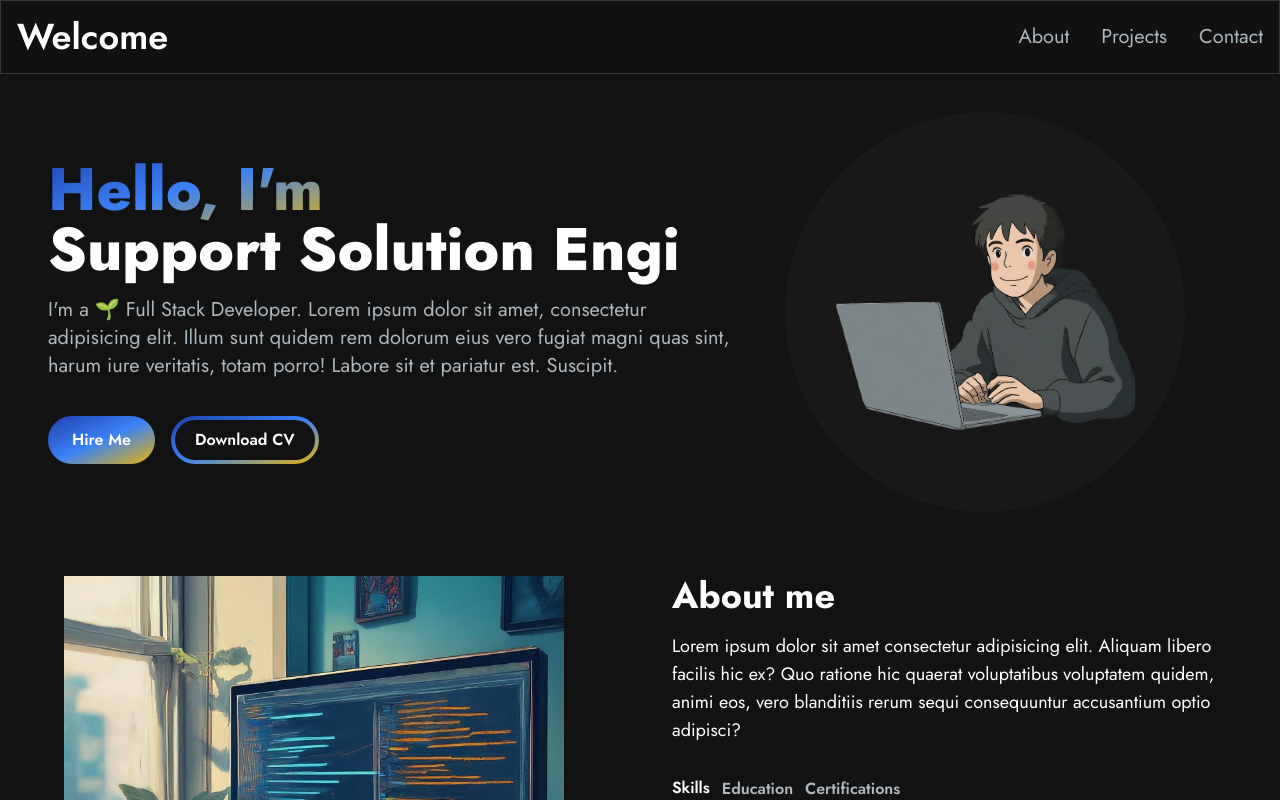
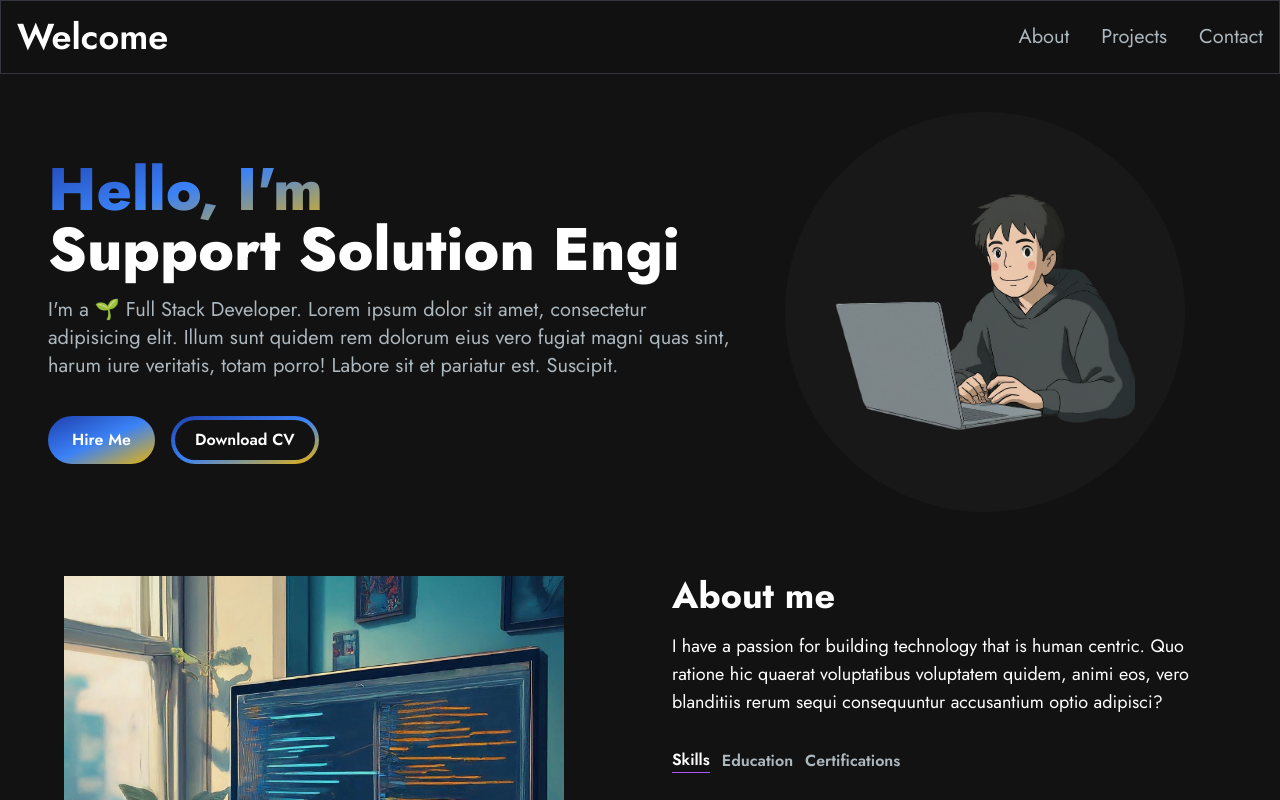
Before and after one commit to Gabrieloxe/portfolio-website-v2, a Next.js app: page / in a window 1280 px wide. Shown: the top 800 px of the page. Built offline with nearby package versions, Linux system fonts and the light colour scheme.

Commit message:
add achivement section and footer

```diff
--- a/package.json
+++ b/package.json
@@ -13,6 +13,7 @@
     "next": "14.1.0",
     "react": "^18",
     "react-dom": "^18",
+    "react-icons": "^5.0.1",
     "react-type-animation": "^3.2.0",
     "resend": "^3.1.0"
   },
--- a/src/app/components/AboutSection.jsx
+++ b/src/app/components/AboutSection.jsx
@@ -19,13 +19,10 @@ const SKILLS = [
   { id: 13, skill: 'Next JS' },
 ];
 
-const TABS_DATA = [
-  {
-    id: 'skills',
-    title: 'Skills',
-    content: (
+const MovableSkillsComponent = ({ skills }) => {
+  return (
     <div className='flex flex-wrap flex-row justify-center z-10 md:justify-start'>
-        {SKILLS.map(item => {
+      {skills.map(item => {
         return (
           <p
             key={item.id}
@@ -36,7 +33,14 @@ const TABS_DATA = [
         );
       })}
     </div>
-    ),
+  );
+};
+
+const TABS_DATA = [
+  {
+    id: 'skills',
+    title: 'Skills',
+    content: <MovableSkillsComponent skills={SKILLS} />,
   },
   {
     id: 'education',
@@ -63,6 +67,12 @@ const TABS_DATA = [
   },
 ];
 
+const AboutSectionIntroParagraph = `
+I have a passion for building technology that is human centric. Quo
+ratione hic quaerat voluptatibus voluptatem quidem, animi eos, vero
+blanditiis rerum sequi consequuntur accusantium optio adipisci?
+`;
+
 const AboutSectionImage = () => {
   return (
     <Image
@@ -71,17 +81,6 @@ const AboutSectionImage = () => {
       height='500'
       alt='about image'
     />
-  );
-};
-
-const AboutSectionIntroParagraph = () => {
-  return (
-    <p className='text-base lg:text-lg'>
-      Lorem ipsum dolor sit amet consectetur adipisicing elit. Aliquam libero
-      facilis hic ex? Quo ratione hic quaerat voluptatibus voluptatem quidem,
-      animi eos, vero blanditiis rerum sequi consequuntur accusantium optio
-      adipisci?
-    </p>
   );
 };
 
@@ -103,7 +102,7 @@ export const AboutSection = () => {
         <AboutSectionImage />
         <div className='mt4 md:mt-0 text-left flex flex-col h-full'>
           <h2 className='text-4xl font-bold text-white mb-4'>About me</h2>
-          <AboutSectionIntroParagraph />
+          <p className='text-base lg:text-lg'>{AboutSectionIntroParagraph}</p>
           <div className='flex flex-row mt-8'>
             <TabButton
               active={tab === 'skills'}
```
Also changed, not shown: public/images/projects/placeholder.png (added), 1 other file (tests, documents, lock files or other folders). Lines whose indentation alone changed are shown as unchanged.
